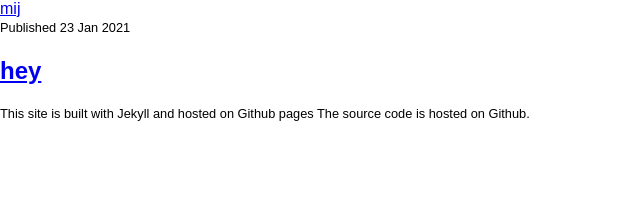
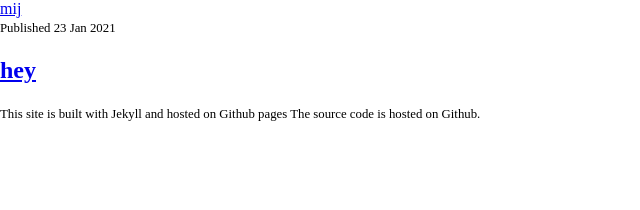
Before and after one commit to muhammadilfaj/mij, a Jekyll site: the page built from index.html, in a window 1280 px wide. Shown: the top 210 px of the page, without its empty margins (0-640 px from the left). Built offline with Jekyll 4.4.1, drawn with Linux system fonts in a browser that asks for light colours; some web fonts are replaced.

Commit message:
Update stylesheet.css

```diff
--- a/assets/stylesheet.css
+++ b/assets/stylesheet.css
@@ -4,5 +4,5 @@
 
 /* base style */
 body {
-  font-family: sans-serif;
+  font-family: "adobe-garamond-pro", serif;
 }
```
